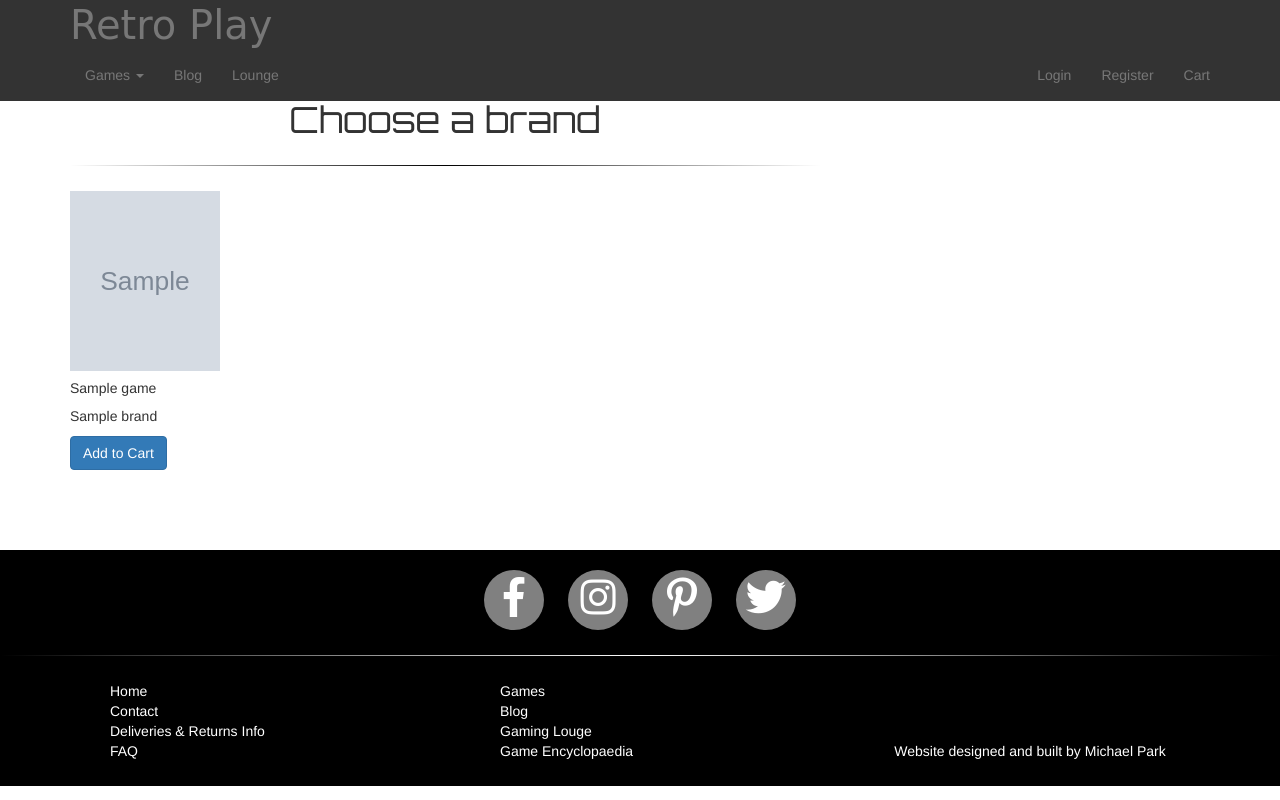
After one commit to mparkcode/django-retroplay, a Django app: template products/templates/products/show_games.html in a window 1280 px wide. The commit adds this page. Run offline with Django 3.2, Linux system fonts and the light colour scheme; the template is opened without the code that fills it: most values are stand-ins (such as "Sample title", 1, 10 or a date in 2020); grey boxes marked "Sample" are stand-in pictures; some libraries are stand-ins or nearby versions; some web fonts are replaced.

Commit message:
Initial displaying of products on product page

```diff
--- a/products/templates/products/index.html
+++ b/products/templates/products/index.html
@@ -1,7 +1,9 @@
 {% extends 'base.html' %}
 {% load staticfiles%}
 {% block content %}
+
 <section class="pacman parallax"></section>
+
 <div class="container">
     <section class="content">
         <div class="row">
--- /dev/null
+++ b/products/templates/products/show_games.html
@@ -0,0 +1,29 @@
+{% extends 'base.html' %}
+{% load staticfiles%}
+{% block content %}
+<div class="container">
+    <section class="content">
+        <div class="row">
+            <div class="col-md-8 col-sm-12">
+                <div class="welcome">
+                    <h1>Choose a brand</h1>
+                </div>
+                <div class="fade-line-wtob"></div>
+                    <div class="row">
+                        {% for game in games %}
+                        <div class="col-md-4 col-sm-2 product">
+                            <img class="product-img" src="{{game.image}}">
+                            <div>
+                                <h5>{{game.title}}</h5>
+                                <p>{{game.brand}}</p>
+                                <a href="#" class="btn btn-primary">Add to Cart</a>
+                            </div>
+                        </div>
+                        <div class="clearfix"></div>
+                        {% endfor %}
+                    </div>
+            </div>
+        </div>
+    </section>
+</div>
+{% endblock %}
--- a/retroplay/settings/base.py
+++ b/retroplay/settings/base.py
@@ -67,6 +67,7 @@ TEMPLATES = [
                 'django.contrib.auth.context_processors.auth',
                 'django.contrib.messages.context_processors.messages',
                 'django.template.context_processors.media',
+                'retroplay.context_processors.get_brands'
             ],
         },
     },
--- a/static/css/custom.css
+++ b/static/css/custom.css
@@ -44,6 +44,10 @@ body{
 .navbar-fixed-top.scrolled .dropdown-menu{
     background-color: rgba(255,255,255,0.9);
     border: 1px solid rgba(255, 255, 255, 0.15);
+}
+
+.dropdown:hover .dropdown-menu {
+  display: block;
 }
 
 a,a:visited,a:hover,a:active{
@@ -137,7 +141,7 @@ a.nav-link:after{
 
 
 
-
+/*---------------------------------------------------------------------footer*/
 
 .page-footer {
     left: 0;
@@ -207,6 +211,18 @@ a.nav-link:after{
     margin-top: 60px;
 }
 
+/*---------------------------------------------------------------------end footer*/
+
+.product{
+    width: 180px;
+    display: inline-block;
+}
+
+.product-img{
+    width:100%;
+    height: 180px;
+}
+
 
 @media only screen and (max-width: 990px) {
     .sprite {width: 40%;}
@@ -215,7 +231,7 @@ a.nav-link:after{
 
 @media only screen and (max-width: 600px) {
     #logo {font-size: 20px;}
-    .parallax{width:100vw;}
+    .parallax{width:100%;}
     .sonic{background-image: url('/static/images/sonicsmall.png');}
     .streetfighter{background-image: url('/static/images/streetfightersmall.jpg');}
     .pacman{background-image: url('/static/images/Pacmansmall.jpg');}
--- a/templates/base.html
+++ b/templates/base.html
@@ -28,7 +28,7 @@
                         <span class="icon-bar"></span>
 
                     </button>
-                    <a class="navbar-brand" href="#"><div id="logo">Retro Play</div></a></li>
+                    <a class="navbar-brand" href="{% url 'index' %}"><div id="logo">Retro Play</div></a></li>
                 </div>
             </div>
             <div class="container">
@@ -40,11 +40,16 @@
                 <div class="collapse navbar-collapse" id="bs-example-navbar-collapse-1">
                     <ul class="nav navbar-nav">
                         <li class="dropdown">
-                            <a href="#" class="dropdown-toggle nav-link after" data-toggle="dropdown" role="button" aria-haspopup="true" aria-expanded="false">Games <span class="caret"></span></a>
+                            <a href="{% url 'all_brands' %}" class="dropdown-toggle nav-link after" data-hover="dropdown" role="button" aria-haspopup="true" aria-expanded="false">Games <span class="caret"></span></a>
                             <ul class="dropdown-menu">
-                                <li><a href="#">Action</a></li>
-                                <li><a href="#">Another action</a></li>
-                                <li><a href="#">Something else here</a></li>
+                                <li><a href="{% url 'all_nintendo' %}">nintendo</a></li>
+                                <li><a href="#">atari</a></li>
+                                <li><a href="#">sega</a></li>
+                                <li><a href="#">microsoft</a></li>
+                                <li><a href="#">sony</a></li>
+                                <li><a href="#">sinclair</a></li>
+                                <li><a href="#">commodore</a></li>
+                                <li><a href="#">3do</a></li>
                             </ul>
                         </li>
                         <li><a class="nav-link after" href="#">Blog</a></li>
@@ -108,7 +113,9 @@
 	            var $nav = $(".navbar-fixed-top");
 	            $nav.toggleClass('scrolled', $(this).scrollTop() > $nav.height());
 	        });
+
         });
+
     </script>
 </body>
 
```
Also changed, not shown: products/templates/products/all_brands.html (added, +23 -0 lines), products/templates/products/all_nintendo.html (added, +25 -0 lines), products/urls.py (added, +10 -0 lines), products/views.py (+11 -0 lines), retroplay/urls.py (+7 -2 lines).
